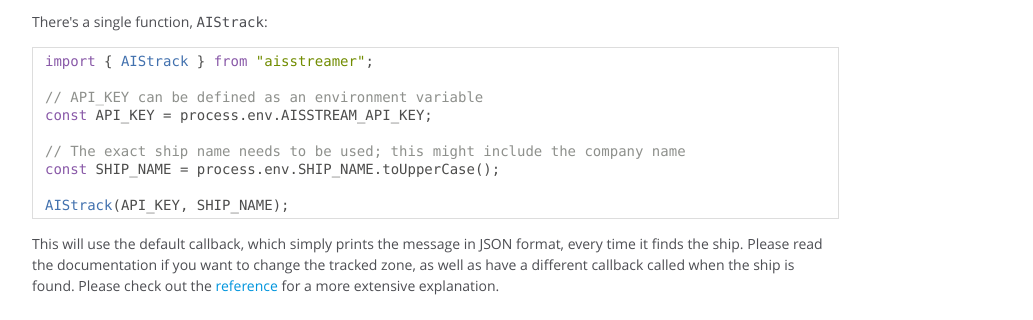
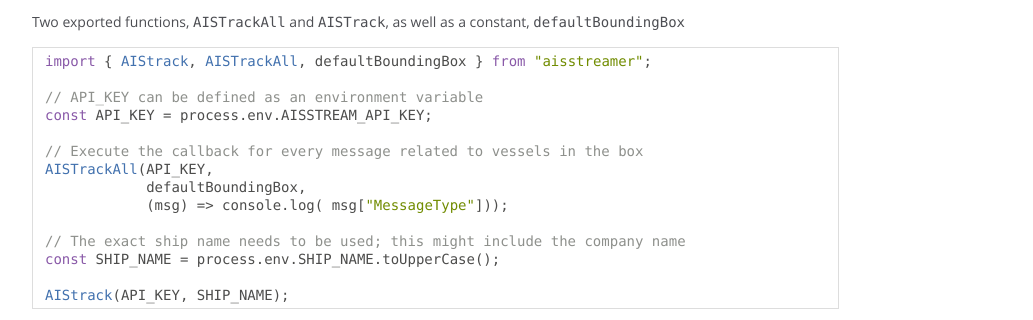
Before and after one commit to JJ/AISstreamer, a website: page docs/index.html in a window 1280 px wide. Shown: the part 543-863 px from the top of the page, without its empty margins (0-1033 px from the left). Drawn offline with Linux system fonts and the light colour scheme.

Commit message:
:robot: :memo:

```diff
--- a/docs/index.html
+++ b/docs/index.html
@@ -52,11 +52,16 @@
 <h2>Documentation</h2>
 <p>Documentation is hosted at <a href="https://jj.github.io/AISstreamer">GitHub pages</a>; regenerate it locally after changes with <code>npm run doc</code>. If you fork this repository and give the fork the necessary permissions, the included workflow will do that for you.</p>
 <h2>Use</h2>
-<p>There's a single function, <code>AIStrack</code>:</p>
-<pre class="prettyprint source lang-JS"><code>import { AIStrack } from &quot;aisstreamer&quot;;
+<p>Two exported functions, <code>AISTrackAll</code> and <code>AISTrack</code>, as well as a constant, <code>defaultBoundingBox</code></p>
+<pre class="prettyprint source lang-JS"><code>import { AIStrack, AISTrackAll, defaultBoundingBox } from &quot;aisstreamer&quot;;
 
 // API_KEY can be defined as an environment variable
 const API_KEY = process.env.AISSTREAM_API_KEY;
+
+// Execute the callback for every message related to vessels in the box
+AISTrackAll(API_KEY,
+            defaultBoundingBox,
+            (msg) => console.log( msg[&quot;MessageType&quot;]));
 
 // The exact ship name needs to be used; this might include the company name
 const SHIP_NAME = process.env.SHIP_NAME.toUpperCase();
@@ -66,7 +71,7 @@
 <p>This will use the default callback, which simply prints the message in JSON
 format, every time it finds the ship. Please read the documentation if you want
 to change the tracked zone, as well as have a different callback called when the
-ship is found. Please check out the <a href="https://jj.github.io/AISstreamer/global.html#AIStrack">reference</a> for a more extensive explanation.</p>
+ship is found. Please check out the <a href="https://jj.github.io/AISstreamer/global.html#AIStrack">reference</a> for a more extensive explanation, and the <a href="examples/"><code>examples</code> directory</a> for a few scripts that use this.</p>
 <h2>AISstream messages</h2>
 <p>Every message received from AISstream will have a form similar to this one</p>
 <pre class="prettyprint source lang-JSON"><code> {
@@ -128,7 +133,7 @@
 <br class="clear">
 
 <footer>
-    Documentation generated by <a href="https://github.com/jsdoc/jsdoc">JSDoc 4.0.2</a> on Sat Oct 14 2023 16:57:46 GMT+0000 (Coordinated Universal Time)
+    Documentation generated by <a href="https://github.com/jsdoc/jsdoc">JSDoc 4.0.2</a> on Sun Oct 15 2023 09:55:29 GMT+0000 (Coordinated Universal Time)
 </footer>
 
 <script> prettyPrint(); </script>
```
Also changed, not shown: docs/global.html (+1 -1 lines), docs/index.js.html (+1 -1 lines).
